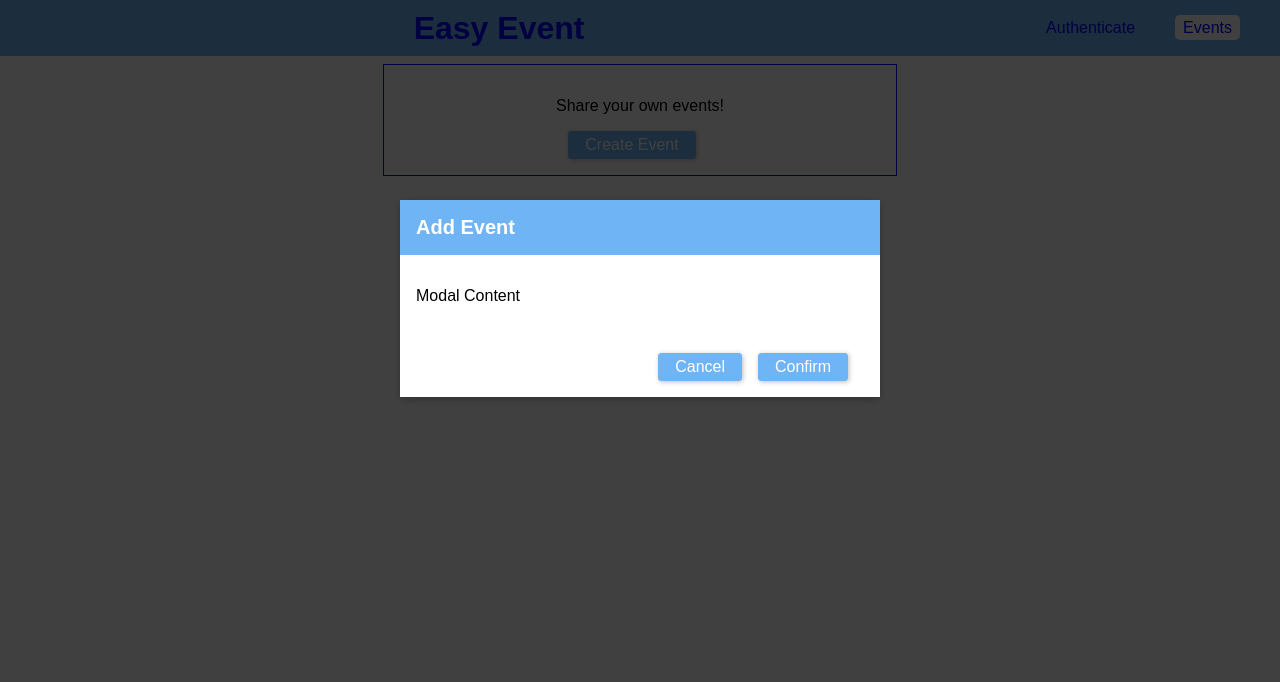
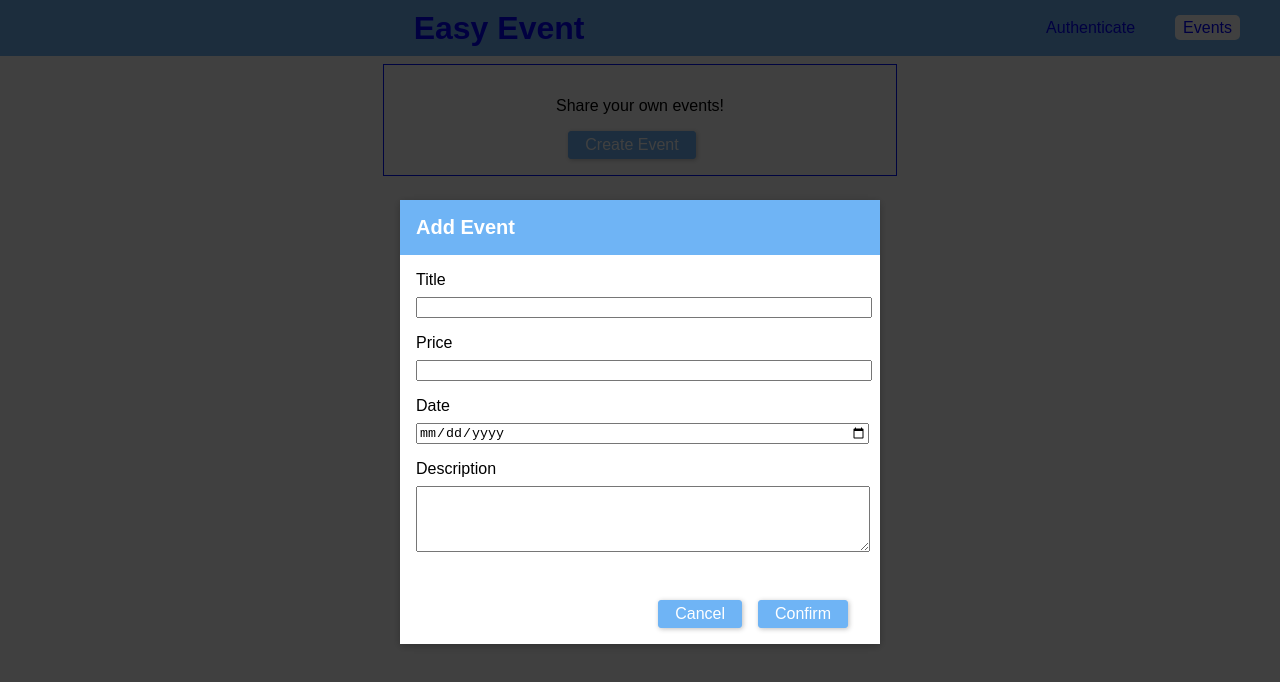
Before and after one commit to lasse1900/graphql-react-booking-app-Deploy, a React (Create React App) app in the folder frontend/: page /events in a window 1280 px wide. Both pictures are taken after a click on the button "Create Event". Shown: the top 682 px of the page. Built offline with nearby package versions, Linux system fonts and the light colour scheme.

Commit message:
adding events part I

```diff
--- a/frontend/src/index.css
+++ b/frontend/src/index.css
@@ -5,7 +5,8 @@
 }
 
 .form-control label,
-.form-control input {
+.form-control input,
+.form-control textarea {
   width: 100%;
   display: block;
 }
--- a/frontend/src/pages/Events.js
+++ b/frontend/src/pages/Events.js
@@ -2,6 +2,7 @@
 
 import Modal from '../components/Modal/Modal';
 import Backdrop from '../components/Backdrop/Backdrop';
+import AuthContext from '../context/auth-context';
 import './Events.css';
 
 class EventsPage extends Component {
@@ -9,13 +10,76 @@
     createing: false
   };
 
+  static contextType = AuthContext;
+
+  constructor(props) {
+    super(props);
+    this.titleElRef = React.createRef();
+    this.priceElRef = React.createRef();
+    this.dateElRef = React.createRef();
+    this.descriptionElRef = React.createRef();
+  }
+
   startCreateEventHandler = () => {
     this.setState({ creating: true });
   }
 
   modalConfirmHandler = () => {
     this.setState({ creating: false });
-  }
+    const title = this.titleElRef.current.value;
+    const price = +this.priceElRef.current.value;
+    const date = this.dateElRef.current.value;
+    const description = this.descriptionElRef.current.value;
+
+    if (title.trim().length === 0 || price <= 0 || date.trim().length === 0 || description.trim().length === 0) {
+      return;
+    }
+
+    const event = { title, price, date, description };
+    console.log(event)
+
+    const requestBody = {
+      query: `
+          mutation {
+            createEvent(eventInput: {title: "${title}", description: "${description}", price: ${price}, date: "${date}"}){
+              _id
+              title
+              description
+              price
+              date
+              creator {
+                _id
+                email
+              }
+            }
+          }
+        `
+    };
+
+    const token = this.context.token;
+
+    fetch('http://localhost:8000/graphql', {
+      method: 'POST',
+      body: JSON.stringify(requestBody),
+      headers: {
+        'Content-Type': 'application/json',
+        'Authorization': 'Bearer ' + token
+      }
+    })
+      .then(res => {
+        if (res.status !== 200 && res.status !== 201) {
+          throw new Error('Failed');
+        }
+        return res.json();
+      })
+      .then(resData => {
+        console.log(resData);
+      })
+      .catch(err => {
+        console.log(err);
+      })
+  };
+
 
   modalCancelHandler = () => {
     this.setState({ creating: false });
@@ -33,7 +97,24 @@
             onCancel={this.modalCancelHandler}
             onConfirm={this.modalConfirmHandler}
           >
-            <p>Modal Content</p>
+            <form>
+              <div className="form-control">
+                <label htmlFor="title">Title</label>
+                <input type="text" id="title" ref={this.titleElRef}></input>
+              </div>
+              <div className="form-control">
+                <label htmlFor="price">Price</label>
+                <input type="number" id="price" ref={this.priceElRef}></input>
+              </div>
+              <div className="form-control">
+                <label htmlFor="date">Date</label>
+                <input type="date" id="date" ref={this.dateElRef}></input>
+              </div>
+              <div className="form-control">
+                <label htmlFor="description">Description</label>
+                <textarea type="description" rows="4" ref={this.descriptionElRef}></textarea>
+              </div>
+            </form>
           </Modal>}
         <div className="events-control">
           <p>Share your own events!</p>
```
